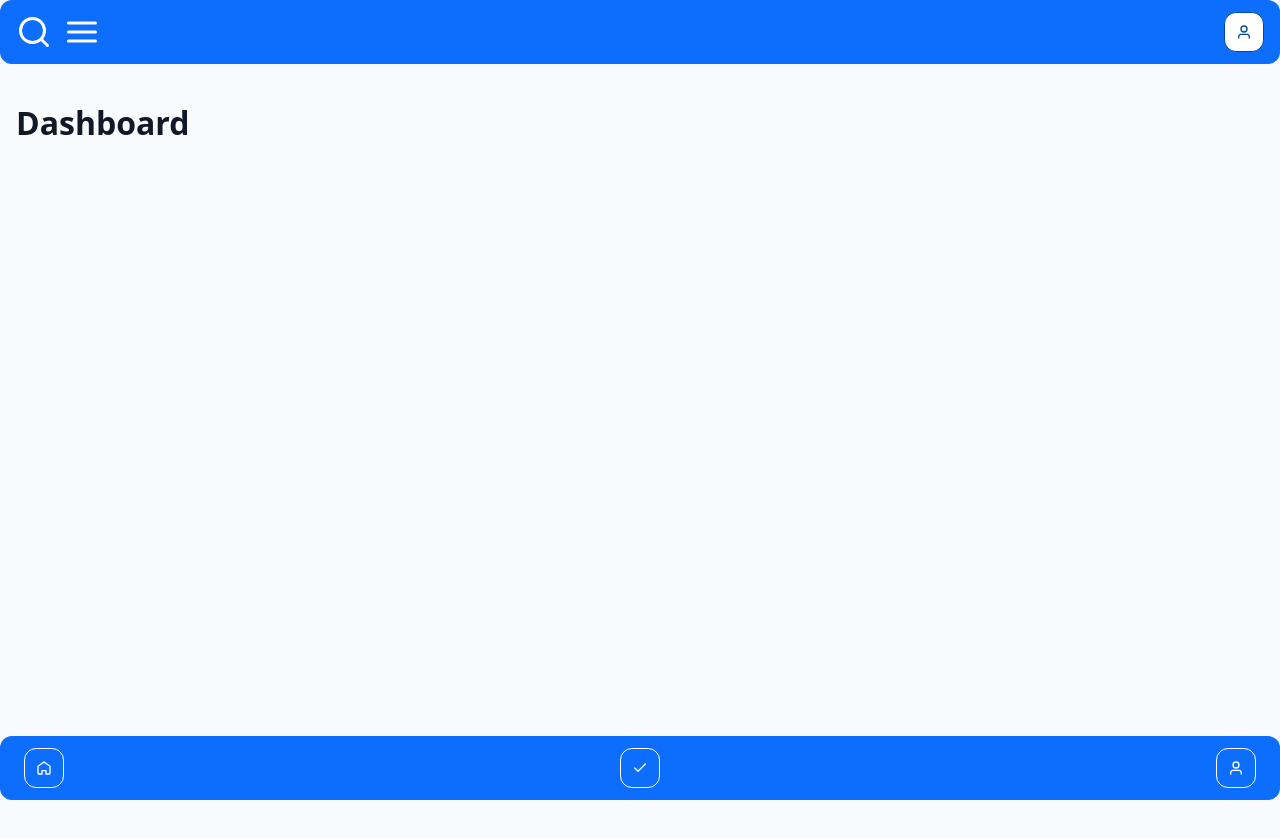
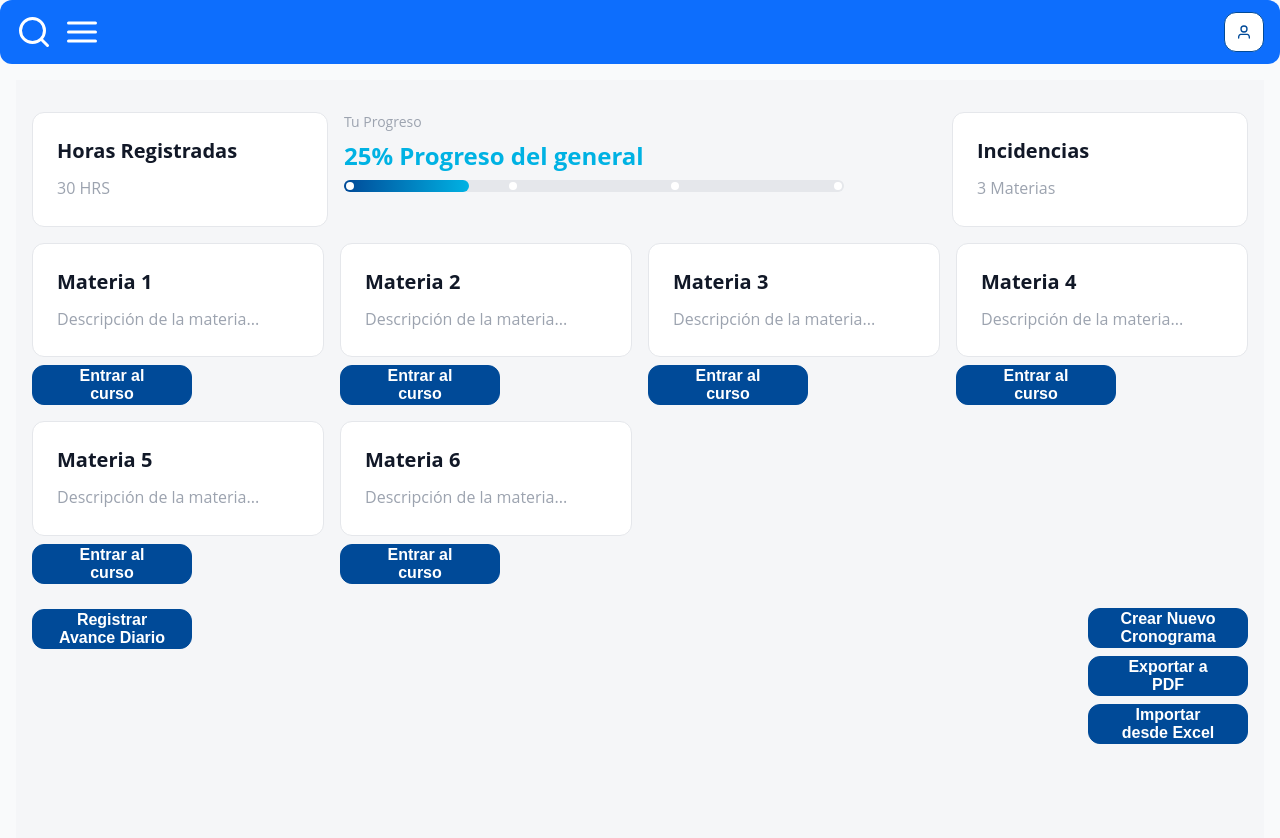
Before and after one commit to SebastianDeJesusHdz2/Act_4_2_Sebastian_de_Jesus_Hdz_Hdz_y_Francisco_Uriel_Macias_Macias, a React (Vite) app: page /dashboard in a window 1280 px wide. Shown: the top 838 px of the page. Before the commit the page ends 800 px from the top, so only its background shows below. Built offline with nearby package versions, Linux system fonts and the light colour scheme.

Commit message:
Dashboard version inicial

```diff
--- a/src/components/Card.css
+++ b/src/components/Card.css
@@ -1,7 +1,7 @@
 /* CARD */
 
 .card-contenedor {
-  width: 390px;
+  width: 100%;
   border-radius: var(--radio);
   padding: var(--esp-4);
   display: flex;
--- a/src/components/Navegator.css
+++ b/src/components/Navegator.css
@@ -1,7 +1,6 @@
 /* NAVEGADOR */
 
 .navegador {
-  width: 280px;
   padding: 16px;
   background: white;
   border-radius: 0 8px 8px 0;
@@ -9,6 +8,16 @@
   flex-direction: column;
   gap: 24px;
   box-sizing: border-box;
+  position: fixed;
+  top: 0;
+  left: 0;
+  width: 280px;
+  height: 100vh;
+
+  background: white;
+  z-index: 1000;
+
+  transition: transform 0.3s ease;
 }
 
 .navegador-header {
@@ -86,3 +95,13 @@
   line-height: 20px;
   color: #334155;
 }
+
+/* estado cerrado */
+.navegador.closed {
+  transform: translateX(-100%);
+}
+
+/* estado abierto */
+.navegador.open {
+  transform: translateX(0);
+}
--- a/src/components/Navegator.jsx
+++ b/src/components/Navegator.jsx
@@ -4,7 +4,7 @@ const iconAccount = 'https://www.figma.com/api/mcp/asset/a9fd4eb2-b5c8-45bc-a11d
 const iconDoc = 'https://www.figma.com/api/mcp/asset/5f8e7912-b3b0-4cc5-9306-59c88f4bc33e'
 const iconNotifications = 'https://www.figma.com/api/mcp/asset/8a2e8ac2-836a-4980-b26d-ad5d5da15886'
 
-function Navegator() {
+function Navegator({ abierto }) {
   const topItems = [
     { icon: iconAccount, label: 'Account Configuration' },
     { icon: iconNotifications, label: 'Notifications' },
@@ -18,7 +18,7 @@ function Navegator() {
   ]
 
   return (
-    <aside className="navegador">
+    <aside className={`navegador ${abierto ? "open" : "closed"}`}>
       <div className="navegador-header">
         <h2 className="navegador-titulo">Sample text</h2>
         <p className="navegador-subtitulo">Profesor:</p>
--- a/src/components/ProgressBar.css
+++ b/src/components/ProgressBar.css
@@ -4,7 +4,8 @@
   display: flex;
   flex-direction: column;
   gap: var(--esp-1);
-  width: 328px;
+  width: 100%;
+  max-width: 500px;
 }
 
 .prog-etiqueta {
--- a/src/layouts/MainLayout.jsx
+++ b/src/layouts/MainLayout.jsx
@@ -1,24 +1,47 @@
 import { Outlet } from "react-router-dom";
+import { useState } from "react";
 import Header from "../components/Header";
-import Footer from "../components/Footer";
+import Navegator from "../components/Navegator";
 import './MainLayout.css'
 
 
+//export default function MainLayout() {
+//   return (
+//     <div className="layout">
+
+//       {/* Sidebar */}
+//       {/* <SideNav /> */}
+
+//       <div className="layout-main">
+//         <Header onBuscar={() => {}} onMenu={() => {}} onUsuario={() => {}} />
+
+//         <main className="layout-content">
+//           <Outlet />
+//         </main>
+
+//       </div>
+//     </div>
+//   );
+
+
 export default function MainLayout() {
+  const [menuAbierto, setMenuAbierto] = useState(false);
+
   return (
     <div className="layout">
 
-      {/* Sidebar */}
-      {/* <SideNav /> */}
+      <Navegator abierto={menuAbierto} />
 
       <div className="layout-main">
-        <Header onBuscar={() => {}} onMenu={() => {}} onUsuario={() => {}} />
+        <Header
+          onBuscar={() => {}}
+          onMenu={() => setMenuAbierto(!menuAbierto)}
+          onUsuario={() => {}}
+        />
 
         <main className="layout-content">
           <Outlet />
         </main>
-
-        <Footer onInicio={() => {}} onCheck={() => {}} onUsuario={() => {}} />
       </div>
     </div>
   );
--- /dev/null
+++ b/src/pages/Dashboard/Dashboard.css
@@ -0,0 +1,52 @@
+.dashboard-layout {
+  display: flex;
+  height: 100vh;
+}
+
+/* SIDEBAR */
+.dashboard-sidebar {
+  width: 80px;
+  background: #0f2a44;
+}
+
+/* MAIN */
+.dashboard-main {
+  flex: 1;
+  padding: 16px;
+  overflow-y: auto;
+  background: #f5f6f8;
+}
+
+/* TOP */
+.dashboard-top {
+  display: grid;
+  grid-template-columns: 1fr 2fr 1fr;
+  gap: 16px;
+  margin: 16px 0;
+}
+
+/* GRID CURSOS */
+.dashboard-grid {
+  display: grid;
+  grid-template-columns: repeat(auto-fit, minmax(250px, 1fr));
+  gap: 16px;
+}
+
+.curso-card {
+  display: flex;
+  flex-direction: column;
+  gap: 8px;
+}
+
+/* ACCIONES */
+.dashboard-actions {
+  display: flex;
+  justify-content: space-between;
+  margin-top: 24px;
+}
+
+.dashboard-actions .right {
+  display: flex;
+  flex-direction: column;
+  gap: 8px;
+}
--- a/src/pages/Dashboard/Dashboard.jsx
+++ b/src/pages/Dashboard/Dashboard.jsx
@@ -1,3 +1,78 @@
-export default function Dashboard() {
-  return <h1>Dashboard</h1>;
-}
+import "./Dashboard.css";
+
+import  Card from "../../components/Card";
+import ProgressBar from "../../components/ProgressBar";
+import { Boton1 } from "../../components/Botones";
+
+import Navegator from "../../components/Navegator";
+
+const Dashboard = () => {
+  return (
+    <div className="dashboard-layout">
+
+      {/* Main */}
+      <main className="dashboard-main">
+
+        {/* TOP SECTION */}
+        <div className="dashboard-top">
+
+          <Card
+            titulo="Horas Registradas"
+            texto="30 HRS"
+          />
+
+          <ProgressBar
+            pct={25}
+            etiqueta="Tu Progreso"
+            titulo="Progreso del general"
+            modo="light"
+            puntos={4}
+          />
+
+          <Card
+            titulo="Incidencias"
+            texto="3 Materias"
+          />
+
+        </div>
+
+        {/* GRID DE CURSOS */}
+        <div className="dashboard-grid">
+
+          {[1,2,3,4,5,6].map((item) => (
+            <div className="curso-card" key={item}>
+              <Card
+                titulo={`Materia ${item}`}
+                texto="Descripción de la materia..."
+              />
+
+              <Boton1
+                tipo="ButtonsDefault"
+                txt="Entrar al curso"
+              />
+            </div>
+          ))}
+
+        </div>
+
+        {/* ACCIONES */}
+        <div className="dashboard-actions">
+
+          <div className="left">
+            <Boton1 tipo="ButtonsDefault" txt="Registrar Avance Diario" />
+          </div>
+
+          <div className="right">
+            <Boton1 tipo="ButtonsDefault" txt="Crear Nuevo Cronograma" />
+            <Boton1 tipo="ButtonsDefault" txt="Exportar a PDF" />
+            <Boton1 tipo="ButtonsDefault" txt="Importar desde Excel" />
+          </div>
+
+        </div>
+
+      </main>
+    </div>
+  );
+};
+
+export default Dashboard;
--- a/src/pages/Login/Login.jsx
+++ b/src/pages/Login/Login.jsx
@@ -2,8 +2,16 @@ import "./Login.css";
 import TextInput from "../../components/TextInput";
 import  Card  from "../../components/Card";
 import { Boton1 } from "../../components/Botones";
+import { useNavigate } from "react-router-dom";
 
 export const Login = () => {
+
+  const navigate = useNavigate();
+
+  const handleLogin = () => {
+    navigate("/dashboard");
+  };
+
   return (
     <div className="login-container">
       <div className="login-card">
@@ -18,12 +26,14 @@ export const Login = () => {
         {/* Formulario */}
         <div className="login-form">
           <label>ID Profesor</label>
-          <TextInput placeholder="Ingrese su ID" />
+          <TextInput placeholder="ID profesor" />
 
           <label>Contraseña</label>
-          <TextInput placeholder="Ingrese su contraseña" />
+          <TextInput placeholder="Contraseña" />
 
-          <Boton1 tipo="ButtonsDefault" txt="Iniciar sesión" />
+          <div onClick={handleLogin}>
+            <Boton1 tipo="ButtonsSelected" txt="Iniciar sesión" />
+          </div>
         </div>
 
       </div>
```
